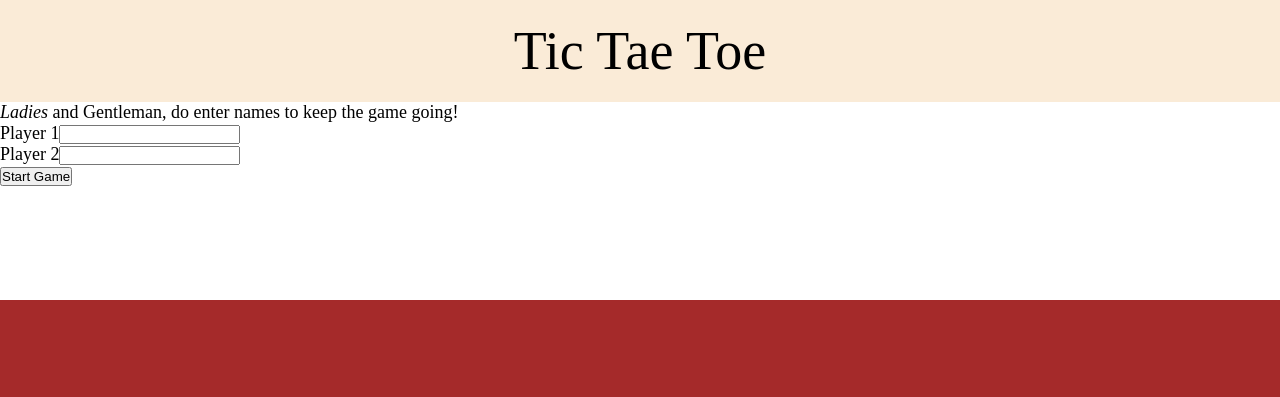
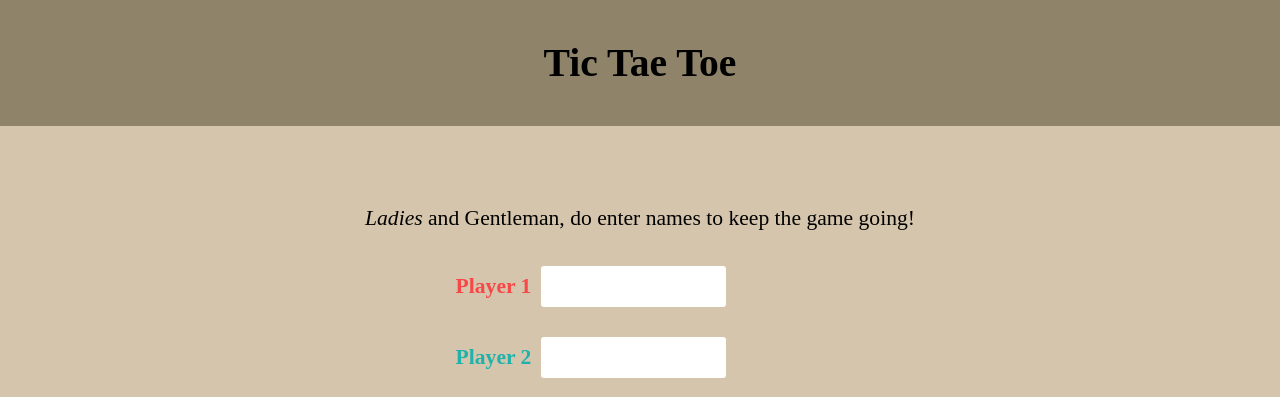
Before and after one commit to nabelk/tic-tac-toe, a plain HTML site: page index.html in a window 1280 px wide. Shown: the top 397 px of the page. Drawn offline with Linux system fonts and the light colour scheme; a web font is replaced by a local one.

Commit message:
Polishing the whole styling

```diff
--- a/style.css
+++ b/style.css
@@ -1,11 +1,17 @@
 :root {
     font-size: 18px;
+}
+
+@font-face {
+    font-family: font;
+    src: url(publicpixel.ttf);
 }
 
 * {
     box-sizing: border-box;
     margin: 0;
     padding: 0;
+    font-family: font;
 }
 
 body {
@@ -14,17 +20,93 @@ body {
     height: 100vh;
 }
 
+/* Header section  */
+
 body header {
-    font-size: 3rem;
-    padding: 20px;
+    font-size: 2.2rem;
+    font-weight: bold;
+    padding: 40px 20px 40px 20px;
     text-align: center;
-    background-color: antiquewhite;
+    background-color: #8f8369;
+    transition: all 1s ease-in;
 }
+
+/* #start-game section */
+
+div#start-game {
+    width: 100vw;
+    display: flex;
+    flex-direction: column;
+    justify-content: flex-start;
+    align-items: center;
+    gap: 35px;
+    background-color: #d5c5ac;
+    padding: 80px;
+    transition: all 1s ease-in;
+}
+
+div#start-game > div {
+    font-size: 1.2rem;
+}
+
+div#start-game form {
+    display: grid;
+    grid-template-rows: auto auto auto;
+    justify-items: center;
+    gap: 30px;
+}
+
+label {
+    font-size: 1.2rem;
+    margin-right: 10px;
+}
+
+.player1-color {
+    color: rgb(247, 71, 71);
+    font-weight: bold;
+}
+
+.player2-color {
+    color: lightseagreen;
+    font-weight: bold;
+}
+
+label + input {
+    padding: 8px;
+    font-size: 1.2rem;
+    border-radius: 3px;
+    border: none;
+    width: 50%;
+}
+
+input[type='submit'] {
+    padding: 9px;
+    border-radius: 3px;
+    border: none;
+    font-size: 0.9rem;
+}
+
+input[type='submit']:hover {
+    border: solid 2px black;
+}
+
+/* Main section */
+
 main {
     display: flex;
+    width: 100vw;
     justify-content: space-evenly;
     align-items: flex-start;
-    background-color: brown;
+    background-color: #d5c5ac;
+    transition: all 0.5s ease-out;
+}
+
+.hidden {
+    display: none;
+}
+
+.visuallyhidden {
+    opacity: 0;
 }
 
 div#player1,
@@ -33,9 +115,24 @@ div#player2 {
     text-align: center;
     display: flex;
     flex-direction: column;
-    gap: 20px;
+    gap: 30px;
     width: 100%;
     padding: 120px;
+}
+
+div#player1 h1,
+div#player2 h1 {
+    font-size: 2rem;
+}
+
+.highlight-turn {
+    color: chartreuse;
+    text-shadow: 2px 2px greenyellow;
+}
+
+div#player1 div,
+div#player2 div {
+    font-size: 2rem;
 }
 
 div#player2 {
@@ -54,10 +151,12 @@ div#gameboard > div {
     display: flex;
     justify-content: center;
     align-items: center;
-    background-color: aquamarine;
+    background-color: #d5c5ac;
+    border: solid 2px #c88769;
     padding: 35px;
     cursor: pointer;
     width: 130px;
     height: 130px;
     font-size: 3rem;
+    transition: all 0.3s ease-out;
 }
```
